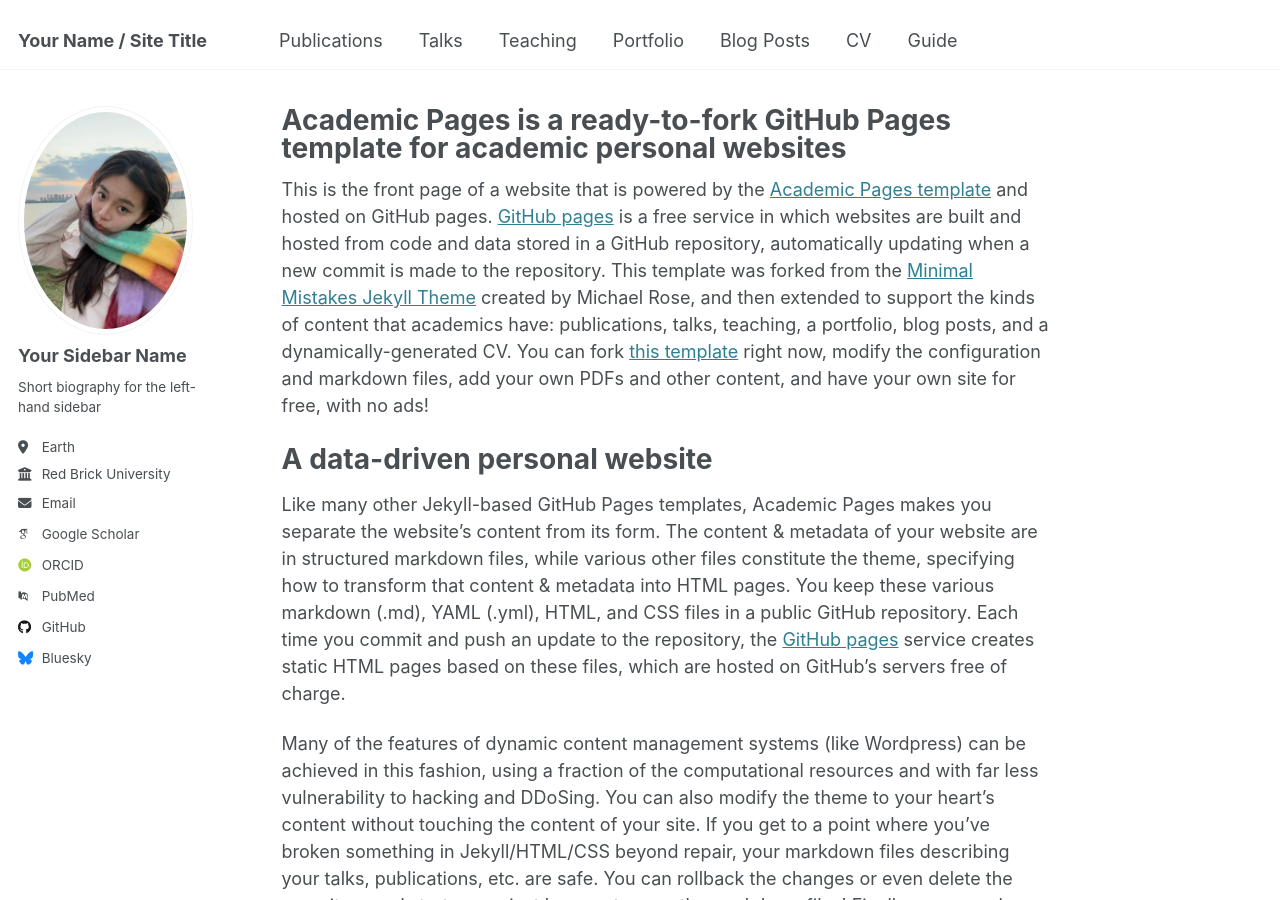
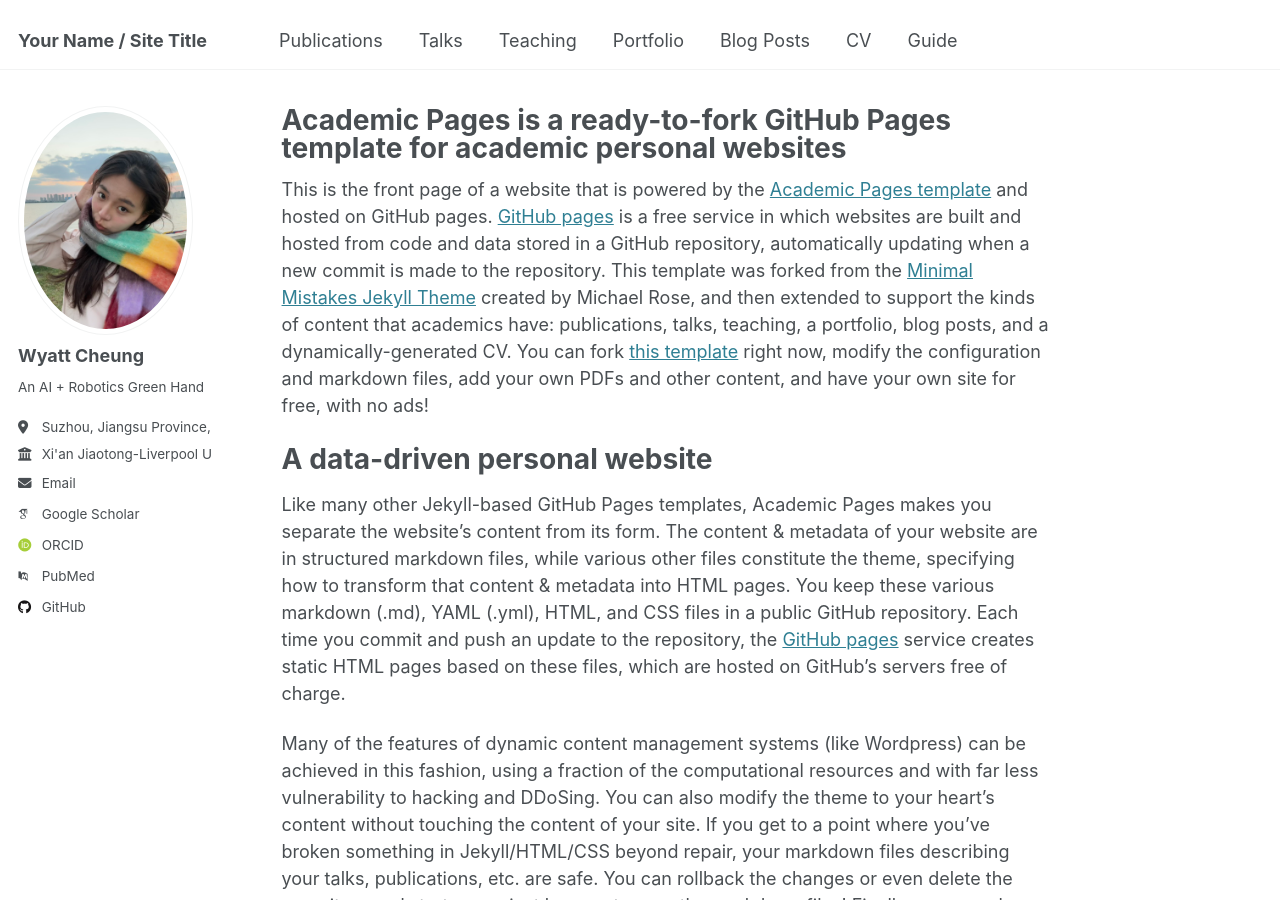
Before and after one commit to WyattZZZZ/WyattZZZZ.github.io, a Jekyll site: the page built from _pages/about.md, in a window 1280 px wide and 900 px high. Built offline with Jekyll 4.4.1, drawn with Linux system fonts in a browser that asks for light colours; some web fonts are replaced.

Commit message:
Update _config.yml

```diff
--- a/_config.yml
+++ b/_config.yml
@@ -13,9 +13,9 @@
 title_separator          : "-"
 name                     : &name "Your Name"
 description              : &description "personal description"
-url                      : https://academicpages.github.io # the base hostname & protocol for your site e.g. "https://[your GitHub username].github.io"
+url                      : https://wyattzzzz.github.io # the base hostname & protocol for your site e.g. "https://[your GitHub username].github.io"
 baseurl                  : "" # the subpath of your site, e.g. "/blog"
-repository               : "academicpages/academicpages.github.io"
+repository               : "wyattzzzz/wyattzzzz.github.io"
 
 # Site Author - The following control what appear as part of the author content on the side bar.
 #               If a field is blank the icon and link will not appear, otherwise it will be shown.
@@ -23,13 +23,13 @@
 author:
   # Biographic information
   avatar           : "profile.png"
-  name             : "Your Sidebar Name"
+  name             : "Wyatt Cheung"
   pronouns         : # example: "she/her"
-  bio              : "Short biography for the left-hand sidebar"
-  location         : "Earth"
-  employer         : "Red Brick University"
+  bio              : "An AI + Robotics Green Hand"
+  location         : "Suzhou, Jiangsu Province, China"
+  employer         : "Xi'an Jiaotong-Liverpool University"
   uri              : # URL
-  email            : "none@example.org"
+  email            : "send2wyattz@hotmail.com"
 
   # Academic websites
   arxiv            : # URL - Update with the correct link to your profile
@@ -45,12 +45,12 @@
   bitbucket        : # Username - Update with your username on the site
   codepen          : # Username
   dribbble         : # Username
-  github           : "academicpages"
+  github           : "https://github.com/WyattZZZZ"
   kaggle           : # Username
   stackoverflow    : # User number or user number and name (i.e., use "1" or "1/jeff-atwood")
 
   # Social media
-  bluesky          : "bsky.app" # Replace this with you Bluesky username
+  bluesky          : # Replace this with you Bluesky username
   facebook         : # Username
   flickr           : # Username
   foursquare       : # Username
```
